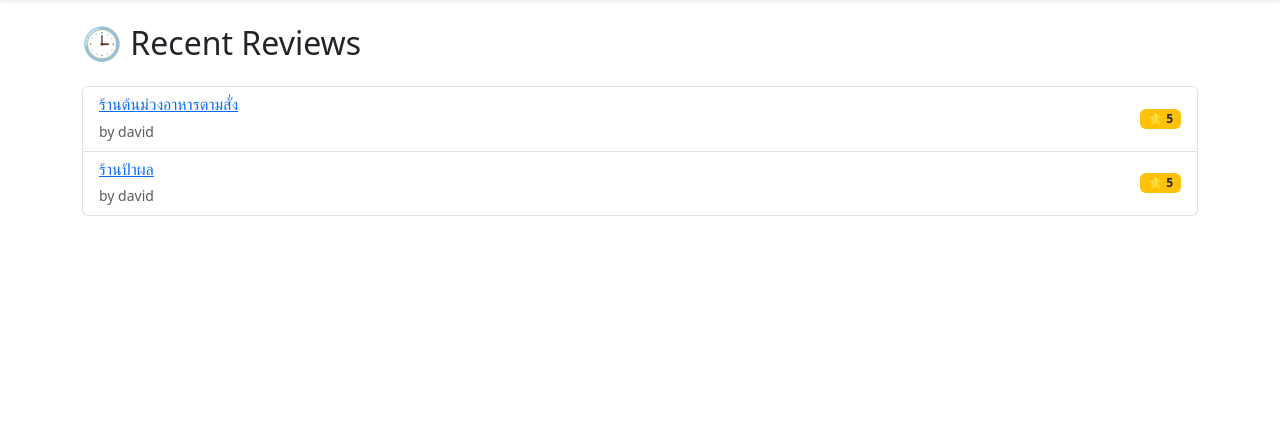
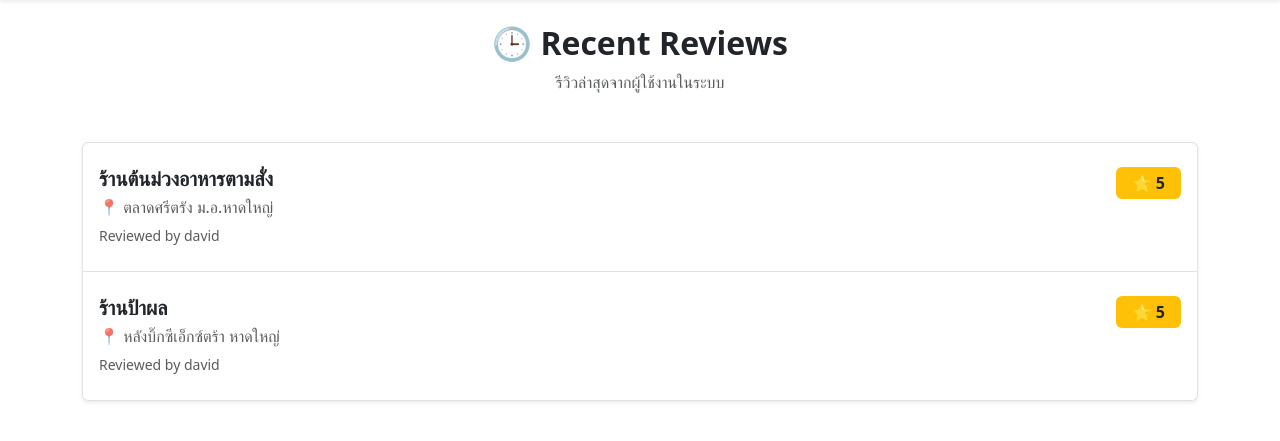
Before and after one commit to waruenat-collab/web-flask_241-152, a Flask app: page /recent-reviews in a window 1280 px wide. Shown: the part 56-497 px from the top of the page. Run offline with Flask 3, Linux system fonts and the light colour scheme.

Commit message:
Improve UI for Recent Reviews page

```diff
--- a/templates/recent_reviews.html
+++ b/templates/recent_reviews.html
@@ -2,26 +2,51 @@
 {% block title %}Recent Reviews{% endblock %}
 
 {% block content %}
-<h2 class="mb-4">🕒 Recent Reviews</h2>
 
-<div class="list-group">
+<div class="text-center mb-5">
+  <h2 class="fw-bold">🕒 Recent Reviews</h2>
+  <p class="text-muted">
+    รีวิวล่าสุดจากผู้ใช้งานในระบบ
+  </p>
+</div>
+
+{% if reviews %}
+<div class="list-group shadow-sm">
+
   {% for r in reviews %}
-  <div class="list-group-item d-flex justify-content-between align-items-center">
+  <div class="list-group-item list-group-item-action py-4">
+    <div class="d-flex justify-content-between align-items-start">
+
       <div>
-      <h6 class="mb-1">
-        <a href="/restaurants/{{ r.restaurant.id }}">
+        <h5 class="mb-1">
+          <a href="/restaurants/{{ r.restaurant.id }}"
+             class="text-decoration-none fw-bold text-dark">
             {{ r.restaurant.name }}
           </a>
-      </h6>
+        </h5>
+
+        <p class="mb-1 text-muted">
+          📍 {{ r.restaurant.location }}
+        </p>
+
         <small class="text-muted">
-        by {{ r.user.username }}
+          Reviewed by {{ r.user.username }}
         </small>
       </div>
 
-    <span class="badge bg-warning text-dark">
+      <span class="badge bg-warning text-dark fs-6 px-3 py-2">
         ⭐ {{ r.rating }}
       </span>
+
+    </div>
   </div>
   {% endfor %}
+
 </div>
+{% else %}
+<p class="text-muted text-center">
+  No reviews yet.
+</p>
+{% endif %}
+
 {% endblock %}
```
Lines whose indentation alone changed are shown as unchanged.
